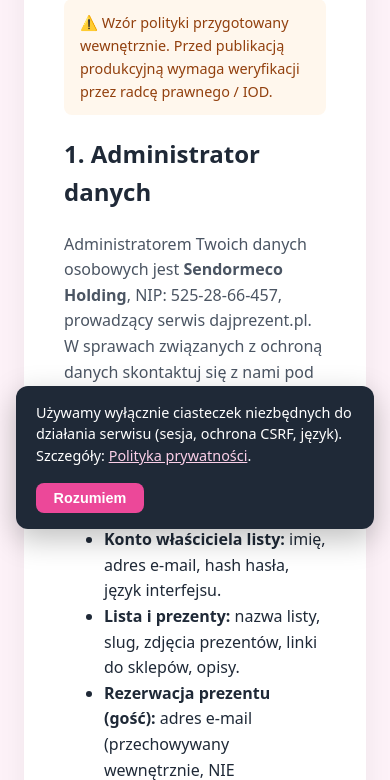
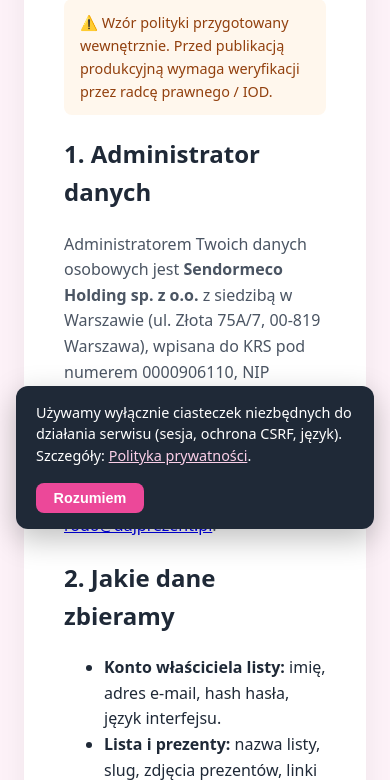
Before and after one commit to PrzemekPrzemo/DajPrezent, a Laravel app: page /polityka-prywatnosci in a window 390 px wide. Shown: the part 299-1079 px from the top of the page. Run offline with Laravel 12, Linux system fonts and the light colour scheme.

Commit message:
chore(seller): full KRS-confirmed identity (KRS, REGON, address)
Replaced the stub "Sendormeco Holding, NIP 525-28-66-457" with
the full company identity pulled from the public KRS register
(KRS 0000906110):

  Sendormeco Holding sp. z o.o.
  ul. Złota 75A/7, 00-819 Warszawa
  KRS 0000906110 · NIP 5252866457 · REGON 389194801
  kapitał zakładowy: 5 000 zł
  Sąd Rejonowy dla m.st. Warszawy w Warszawie,
  XII Wydział Gospodarczy KRS

Updated places (all sourced from config/seller.php so a single
file change in production now ripples everywhere consistent):

* config/seller.php — fields filled in as defaults; added
  share_capital_pln and registry_court (wymóg KSH dla pism
  spółki z o.o. w obrocie).
* .env.example — sensible defaults for SELLER_* with hint that
  only SELLER_BANK_ACCOUNT + SELLER_PHONE remain to provide
  per environment.
* /regulamin — § 1 ze szczegółową identyfikacją Usługodawcy
  (sąd rejestrowy, kapitał zakładowy, KRS, NIP, REGON).
* /polityka-prywatnosci — sekcja 1 (Administrator) z pełnymi
  danymi spółki.
* /kontakt — sekcja "Operator" z pełnymi danymi rejestrowymi.
* docs/legal/DPA.md — § 1 Strony i Załącznik B (wzór zgody)
  ze zaktualizowaną identyfikacją Procesora.
* PLAN.md — sekcja "Ustalenia operacyjne".
* Footer welcome + layout public — pełna nazwa + adres + KRS
  zamiast skróconej formy.

Brakuje już tylko numeru konta bankowego (do uzupełnienia w
.env produkcyjnym) — wszystko inne potwierdzone publicznie.

7 new tests w tests/Feature/SellerConfigTest.php sprawdzają:
nazwa + NIP + REGON + KRS w config, pełen adres w config,
share_capital + registry_court, footer welcome, regulamin
i polityka mają pełne dane rejestrowe (regression catch dla
przypadkowych zmian w przyszłości).

Aktualizacja istniejącego StaticPagesTest::"renders regulamin"
— szuka "5252866457" zamiast starego "525-28-66-457" (NIP w
formacie KSeF, bez separatorów).

Dane potwierdzone w publicznym KRS (rejestr.io / aleo.com /
imsig.pl) — żadne wewnętrzne informacje wrażliwe nie wyciekły.

```diff
--- a/config/seller.php
+++ b/config/seller.php
@@ -4,26 +4,33 @@ declare(strict_types=1);
 
 /*
 |--------------------------------------------------------------------------
-| Dane sprzedawcy (Sendormeco Holding) — używane przez KSeF i e-maile
+| Dane sprzedawcy (Sendormeco Holding sp. z o.o.) — KSeF / FV / nagłówek
 |--------------------------------------------------------------------------
 |
-| Pojedyncze źródło prawdy dla danych wystawcy faktur i nagłówka maili.
+| Pojedyncze źródło prawdy dla danych wystawcy faktur i informacji
+| prawnych w stopkach, regulaminie i polityce prywatności.
+|
+| Dane spółki potwierdzone w publicznym rejestrze KRS (0000906110):
+|   - REGON 389194801, NIP 5252866457
+|   - siedziba: ul. Złota 75A/7, 00-819 Warszawa
+|   - kapitał zakładowy: 5 000 zł
+|
 | NIP w formacie czystych cyfr (KSeF wymaga 10 cyfr bez separatorów).
-|
 */
 
 return [
 
-    'legal_name' => env('SELLER_LEGAL_NAME', 'Sendormeco Holding'),
+    'legal_name' => env('SELLER_LEGAL_NAME', 'Sendormeco Holding sp. z o.o.'),
     'brand' => env('SELLER_BRAND', 'DajPrezent.pl'),
+
     'nip' => env('SELLER_NIP', '5252866457'),
-    'regon' => env('SELLER_REGON'),
-    'krs' => env('SELLER_KRS'),
+    'regon' => env('SELLER_REGON', '389194801'),
+    'krs' => env('SELLER_KRS', '0000906110'),
 
     'address' => [
-        'street' => env('SELLER_STREET'),
-        'postal_code' => env('SELLER_POSTAL_CODE'),
-        'city' => env('SELLER_CITY'),
+        'street' => env('SELLER_STREET', 'ul. Złota 75A/7'),
+        'postal_code' => env('SELLER_POSTAL_CODE', '00-819'),
+        'city' => env('SELLER_CITY', 'Warszawa'),
         'country' => env('SELLER_COUNTRY', 'PL'),
     ],
 
@@ -34,6 +41,13 @@ return [
 
     'bank_account' => env('SELLER_BANK_ACCOUNT'),
 
+    // Wymagane przez Kodeks Spółek Handlowych w obrocie spółek z o.o.
+    'share_capital_pln' => (int) env('SELLER_SHARE_CAPITAL_PLN', 5000),
+    'registry_court' => env(
+        'SELLER_REGISTRY_COURT',
+        'Sąd Rejonowy dla m.st. Warszawy w Warszawie, XII Wydział Gospodarczy KRS'
+    ),
+
     // Numeracja faktur — format z roku/miesiąca i licznika. KSeF wymaga
     // unikalnego numeru w obrębie wystawcy.
     'invoice_number_format' => 'FV/{year}/{month}/{counter:04d}',
--- a/resources/views/layouts/public.blade.php
+++ b/resources/views/layouts/public.blade.php
@@ -50,7 +50,8 @@
             <a href="{{ route('public.legal.terms') }}" style="color:#9ca3af;">Regulamin</a>
             <a href="{{ route('public.legal.privacy') }}" style="color:#9ca3af;">Polityka prywatności</a>
         </div>
-        © {{ date('Y') }} DajPrezent.pl · Sendormeco Holding, NIP 525-28-66-457
+        © {{ date('Y') }} DajPrezent.pl · Sendormeco Holding sp. z o.o.<br>
+        ul. Złota 75A/7, 00-819 Warszawa · KRS 0000906110 · NIP 5252866457 · REGON 389194801
     </footer>
     @include('partials.cookie-banner')
 </body>
--- a/resources/views/public/legal/privacy.blade.php
+++ b/resources/views/public/legal/privacy.blade.php
@@ -12,7 +12,15 @@
         </p>
 
         <h2>1. Administrator danych</h2>
-        <p>Administratorem Twoich danych osobowych jest <strong>Sendormeco Holding</strong>, NIP: 525-28-66-457, prowadzący serwis dajprezent.pl. W sprawach związanych z ochroną danych skontaktuj się z nami pod adresem <a href="mailto:rodo@dajprezent.pl">rodo@dajprezent.pl</a>.</p>
+        <p>
+            Administratorem Twoich danych osobowych jest
+            <strong>Sendormeco Holding sp. z o.o.</strong> z siedzibą w Warszawie
+            (ul. Złota 75A/7, 00-819 Warszawa), wpisana do KRS pod numerem
+            0000906110, NIP 5252866457, REGON 389194801. Serwis dajprezent.pl
+            jest prowadzony przez tę spółkę. W sprawach ochrony danych
+            skontaktuj się z nami pod adresem
+            <a href="mailto:rodo@dajprezent.pl">rodo@dajprezent.pl</a>.
+        </p>
 
         <h2>2. Jakie dane zbieramy</h2>
         <ul>
--- a/resources/views/public/legal/regulamin.blade.php
+++ b/resources/views/public/legal/regulamin.blade.php
@@ -13,7 +13,7 @@
 
         <h2>§ 1. Definicje</h2>
         <p>
-            <strong>Usługodawca</strong> — Sendormeco Holding, NIP 525-28-66-457, prowadzący serwis DajPrezent.pl.<br>
+            <strong>Usługodawca</strong> — <strong>Sendormeco Holding sp. z o.o.</strong> z siedzibą w Warszawie przy ul. Złotej 75A/7, 00-819 Warszawa, wpisana do rejestru przedsiębiorców prowadzonego przez Sąd Rejonowy dla m.st. Warszawy w Warszawie, XII Wydział Gospodarczy KRS pod numerem KRS <strong>0000906110</strong>, NIP <strong>5252866457</strong>, REGON <strong>389194801</strong>, kapitał zakładowy 5&nbsp;000&nbsp;zł, prowadząca serwis DajPrezent.pl.<br>
             <strong>Użytkownik</strong> — pełnoletnia osoba fizyczna lub przedsiębiorca korzystający z serwisu.<br>
             <strong>Pakiet</strong> — wykupiona przez Użytkownika opcja korzystania z funkcjonalności serwisu w określonym zakresie i czasie.<br>
             <strong>Lista</strong> — utworzona przez Użytkownika lista prezentów / strona ślubna dostępna pod indywidualnym adresem `dajprezent.pl/&lt;slug&gt;`.
--- a/resources/views/welcome.blade.php
+++ b/resources/views/welcome.blade.php
@@ -33,7 +33,8 @@
             <a href="/regulamin" style="color:#9ca3af;">Regulamin</a> ·
             <a href="/polityka-prywatnosci" style="color:#9ca3af;">Polityka prywatności</a>
         </div>
-        © {{ date('Y') }} DajPrezent.pl · Sendormeco Holding, NIP 525-28-66-457
+        © {{ date('Y') }} DajPrezent.pl · Sendormeco Holding sp. z o.o.<br>
+        ul. Złota 75A/7, 00-819 Warszawa · KRS 0000906110 · NIP 5252866457 · REGON 389194801
     </footer>
     @include('partials.cookie-banner')
 </body>
```
Also changed, not shown: PLAN.md (+12 -5 lines), docs/legal/DPA.md (+9 -5 lines), resources/views/public/static/contact.blade.php (+5 -2 lines), tests/Feature/SellerConfigTest.php (added, +56 -0 lines), tests/Feature/StaticPagesTest.php (+1 -1 lines), 1 other file.
